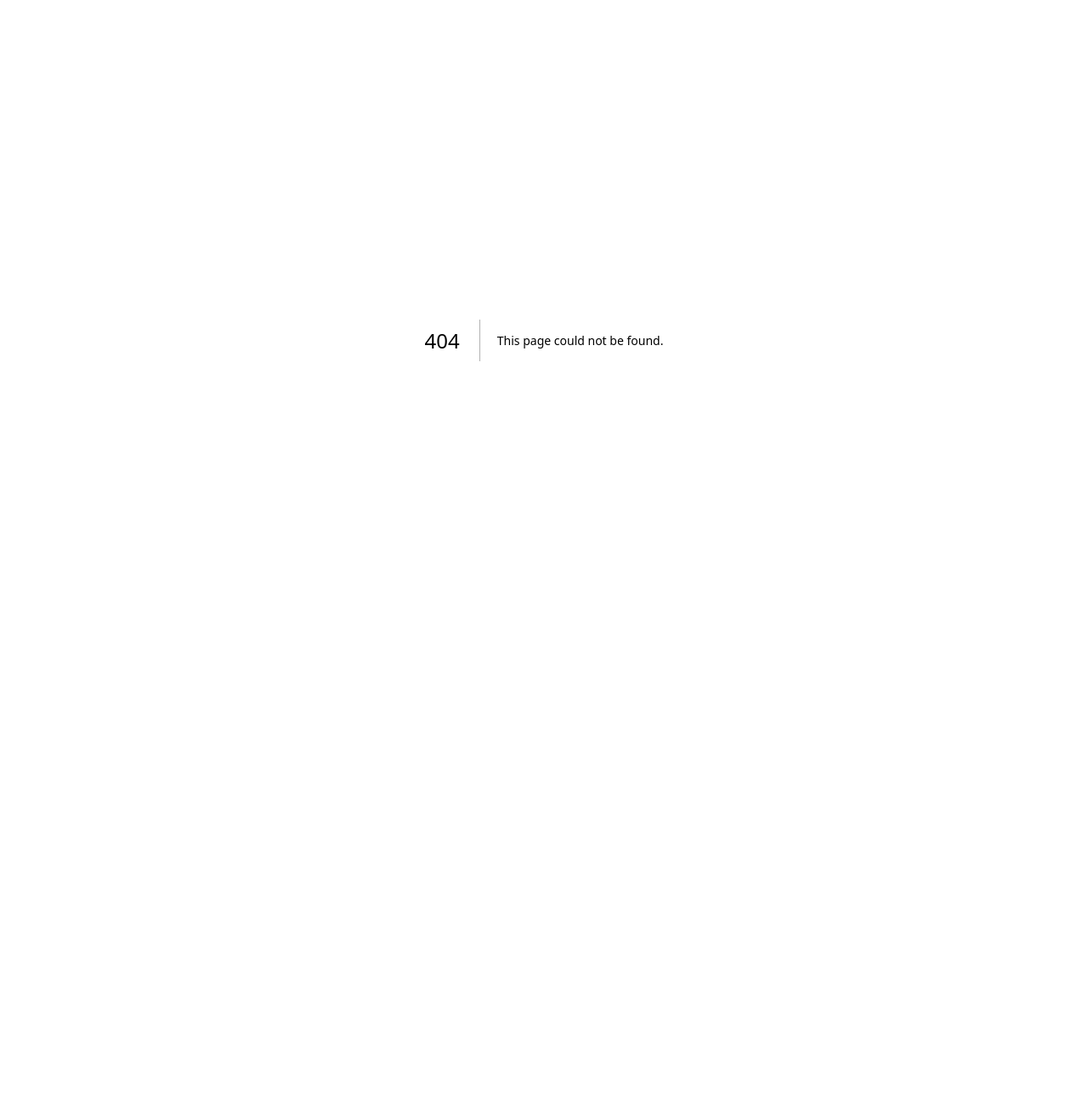
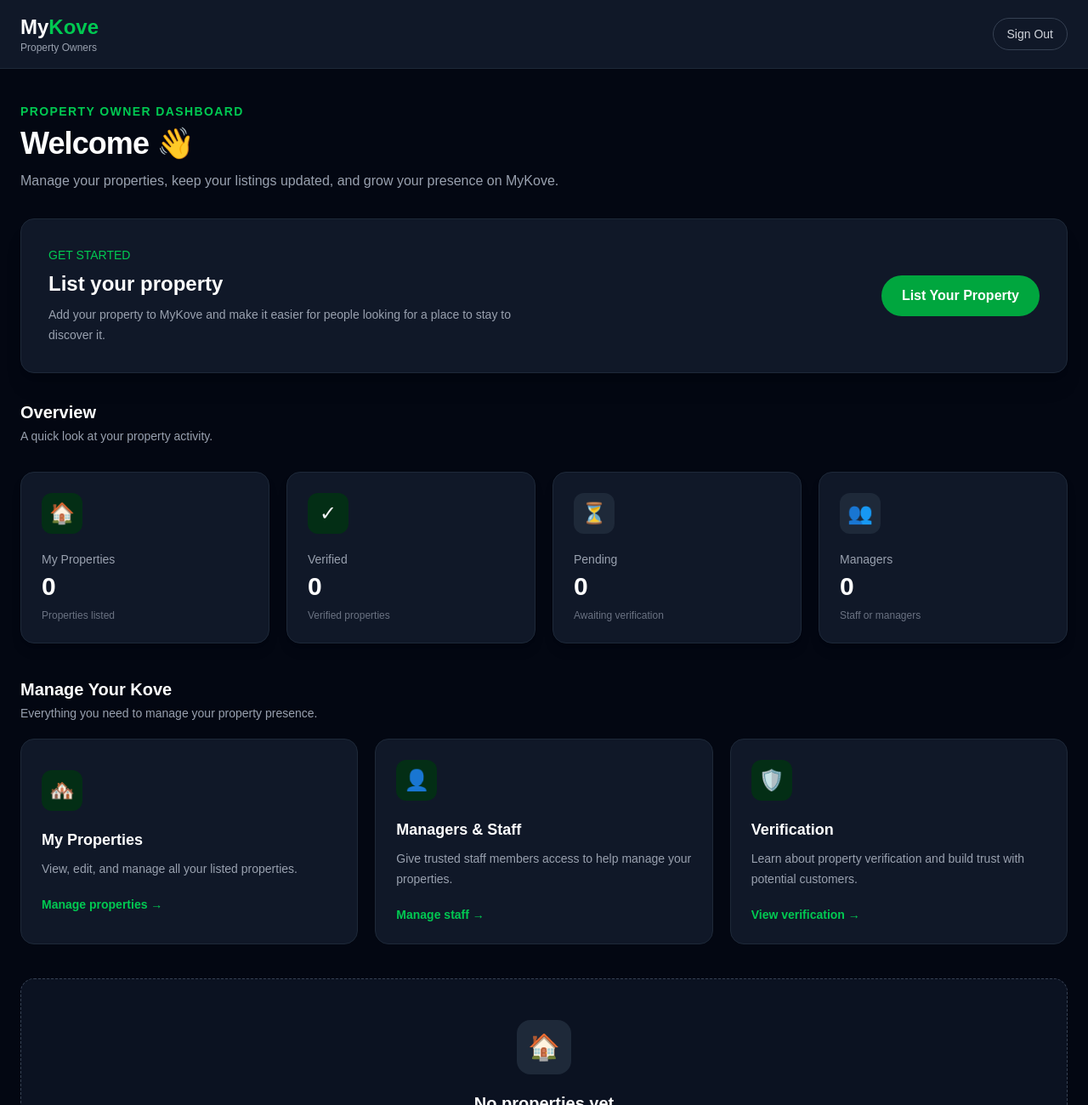
Before and after one commit to anoze209-art/my-kove, a Next.js app: page /property-owners/dashboard in a window 1280 px wide. Before the commit this address had no page. Shown: the top 1300 px of the page at 85% size. Before the commit the page ends 800 px from the top, so only its background shows below. Built offline with nearby package versions, Linux system fonts and the light colour scheme; no server answers.

Commit message:
Create Property Owners Dashboard component
This component provides a dashboard for property owners to manage their properties, sign out, and view their property activity.

```diff
--- /dev/null
+++ b/app/property-owners/dashboard/page.tsx
@@ -0,0 +1,260 @@
+"use client";
+import { useState } from "react";
+import { useRouter } from "next/navigation";
+import { supabase } from "@/lib/supabase";
+
+export default function PropertyOwnersDashboard() {
+  const router = useRouter();
+  const [signingOut, setSigningOut] = useState(false);
+  async function handleSignOut() {
+    setSigningOut(true);
+
+    await supabase.auth.signOut();
+    router.replace("/property-owners/sign-in");
+  }
+
+  return (
+    <main className="min-h-screen bg-gray-950 text-gray-100">
+      <header className="border-b border-gray-800 bg-gray-900">
+        <div className="mx-auto flex max-w-7xl items-center justify-between px-5 py-4 sm:px-6">
+          <div>
+            <h1 className="text-2xl font-bold text-white">
+              My<span className="text-green-500">Kove</span>
+            </h1>
+            <p className="text-xs text-gray-400">
+              Property Owners
+            </p>
+          </div>
+
+          <button
+            onClick={handleSignOut}
+            disabled={signingOut}
+            className="rounded-full border border-gray-700 px-4 py-2 text-sm font-medium text-gray-300 transition hover:border-gray-600 hover:bg-gray-800 hover:text-white disabled:opacity-60"
+          >
+            {signingOut ? "Signing out..." : "Sign Out"}
+          </button>
+        </div>
+      </header>
+      <section className="mx-auto max-w-7xl px-5 py-8 sm:px-6 sm:py-10">
+        <div className="mb-8">
+          <p className="text-sm font-semibold uppercase tracking-widest text-green-500">
+            PROPERTY OWNER DASHBOARD
+          </p>
+
+          <h2 className="mt-2 text-3xl font-bold tracking-tight text-white sm:text-4xl">
+            Welcome 👋
+          </h2>
+
+          <p className="mt-3 max-w-2xl text-gray-400">
+            Manage your properties, keep your listings updated, and grow your
+            presence on MyKove.
+          </p>
+        </div>
+
+        <div className="mb-8 rounded-2xl border border-gray-800 bg-gray-900 p-6 shadow-xl sm:p-8">
+          <div className="flex flex-col justify-between gap-6 md:flex-row md:items-center">
+            <div>
+              <p className="text-sm font-medium text-green-500">
+                GET STARTED
+              </p>
+
+              <h3 className="mt-2 text-2xl font-bold text-white">
+                List your property
+              </h3>
+
+              <p className="mt-2 max-w-xl text-sm leading-6 text-gray-400">
+                Add your property to MyKove and make it easier for people
+                looking for a place to stay to discover it.
+              </p>
+            </div>
+
+            <button
+              onClick={() => router.push("/property-owners/list-property")}
+              className="w-full rounded-full bg-green-600 px-6 py-3 font-semibold text-white transition hover:bg-green-500 md:w-auto"
+            >
+              List Your Property
+            </button>
+          </div>
+        </div>
+        <div className="mb-8">
+          <h3 className="text-xl font-bold text-white">
+            Overview
+          </h3>
+
+          <p className="mt-1 text-sm text-gray-400">
+            A quick look at your property activity.
+          </p>
+        </div>
+
+        <div className="grid gap-5 sm:grid-cols-2 lg:grid-cols-4">
+          <div className="rounded-2xl border border-gray-800 bg-gray-900 p-6 shadow-lg">
+            <div className="flex h-12 w-12 items-center justify-center rounded-xl bg-green-950 text-2xl">
+              🏠
+            </div>
+
+            <p className="mt-5 text-sm text-gray-400">
+              My Properties
+            </p>
+
+            <p className="mt-1 text-3xl font-bold text-white">
+              0
+            </p>
+
+            <p className="mt-2 text-xs text-gray-500">
+              Properties listed
+            </p>
+          </div>
+          <div className="rounded-2xl border border-gray-800 bg-gray-900 p-6 shadow-lg">
+            <div className="flex h-12 w-12 items-center justify-center rounded-xl bg-green-950 text-2xl">
+              ✓
+            </div>
+
+            <p className="mt-5 text-sm text-gray-400">
+              Verified
+            </p>
+
+            <p className="mt-1 text-3xl font-bold text-white">
+              0
+            </p>
+
+            <p className="mt-2 text-xs text-gray-500">
+              Verified properties
+            </p>
+          </div>
+
+          <div className="rounded-2xl border border-gray-800 bg-gray-900 p-6 shadow-lg">
+            <div className="flex h-12 w-12 items-center justify-center rounded-xl bg-gray-800 text-2xl">
+              ⏳
+            </div>
+
+            <p className="mt-5 text-sm text-gray-400">
+              Pending
+            </p>
+
+            <p className="mt-1 text-3xl font-bold text-white">
+              0
+            </p>
+
+            <p className="mt-2 text-xs text-gray-500">
+              Awaiting verification
+            </p>
+          </div>
+          <div className="rounded-2xl border border-gray-800 bg-gray-900 p-6 shadow-lg">
+            <div className="flex h-12 w-12 items-center justify-center rounded-xl bg-gray-800 text-2xl">
+              👥
+            </div>
+
+            <p className="mt-5 text-sm text-gray-400">
+              Managers
+            </p>
+
+            <p className="mt-1 text-3xl font-bold text-white">
+              0
+            </p>
+
+            <p className="mt-2 text-xs text-gray-500">
+              Staff or managers
+            </p>
+          </div>
+        </div>
+
+        <div className="mt-10">
+          <h3 className="text-xl font-bold text-white">
+            Manage Your Kove
+          </h3>
+
+          <p className="mt-1 text-sm text-gray-400">
+            Everything you need to manage your property presence.
+          </p>
+
+          <div className="mt-5 grid gap-5 md:grid-cols-3">
+
+            <button
+              onClick={() =>
+                router.push("/property-owners/properties")
+              }
+              className="group rounded-2xl border border-gray-800 bg-gray-900 p-6 text-left transition hover:-translate-y-1 hover:border-green-800 hover:bg-gray-900"
+            >
+              <div className="flex h-12 w-12 items-center justify-center rounded-xl bg-green-950 text-2xl">
+                🏘️
+              </div>
+
+              <h4 className="mt-5 text-lg font-bold text-white">
+                My Properties
+              </h4>
+              <p className="mt-2 text-sm leading-6 text-gray-400">
+                View, edit, and manage all your listed properties.
+              </p>
+
+              <p className="mt-5 text-sm font-semibold text-green-500 group-hover:text-green-400">
+                Manage properties →
+              </p>
+            </button>
+            <button
+              onClick={() =>
+                router.push("/property-owners/managers")
+              }
+              className="group rounded-2xl border border-gray-800 bg-gray-900 p-6 text-left transition hover:-translate-y-1 hover:border-green-800 hover:bg-gray-900"
+            >
+              <div className="flex h-12 w-12 items-center justify-center rounded-xl bg-green-950 text-2xl">
+                👤
+              </div>
+              <h4 className="mt-5 text-lg font-bold text-white">
+                Managers & Staff
+              </h4>
+              <p className="mt-2 text-sm leading-6 text-gray-400">
+                Give trusted staff members access to help manage your
+                properties.
+              </p>
+              <p className="mt-5 text-sm font-semibold text-green-500 group-hover:text-green-400">
+                Manage staff →
+              </p>
+            </button>
+            <button
+              onClick={() =>
+                router.push("/property-owners/verification")
+              }
+              className="group rounded-2xl border border-gray-800 bg-gray-900 p-6 text-left transition hover:-translate-y-1 hover:border-green-800 hover:bg-gray-900"
+            >
+              <div className="flex h-12 w-12 items-center justify-center rounded-xl bg-green-950 text-2xl">
+                🛡️
+              </div>
+
+              <h4 className="mt-5 text-lg font-bold text-white">
+                Verification
+              </h4>
+
+              <p className="mt-2 text-sm leading-6 text-gray-400">
+                Learn about property verification and build trust with
+                potential customers.
+              </p>
+
+              <p className="mt-5 text-sm font-semibold text-green-500 group-hover:text-green-400">
+                View verification →
+              </p>
+            </button>
+          </div>
+        </div>
+        <div className="mt-10 rounded-2xl border border-dashed border-gray-700 bg-gray-900/70 px-6 py-12 text-center">
+          <div className="mx-auto flex h-16 w-16 items-center justify-center rounded-2xl bg-gray-800 text-3xl">
+            🏠
+          </div>
+          <h3 className="mt-5 text-xl font-bold text-white">
+            No properties yet
+          </h3>
+          <p className="mx-auto mt-2 max-w-md text-sm leading-6 text-gray-400">
+            Your properties will appear here once you list them on MyKove.
+          </p>
+          <button
+            onClick={() =>
+              router.push("/property-owners/list-property")
+            }
+            className="mt-6 rounded-full bg-green-600 px-6 py-3 text-sm font-semibold text-white transition hover:bg-green-500"
+          >
+            List Your First Property
+          </button>
+        </div>
+      </section>
+    </main>
+  );
+}
```
